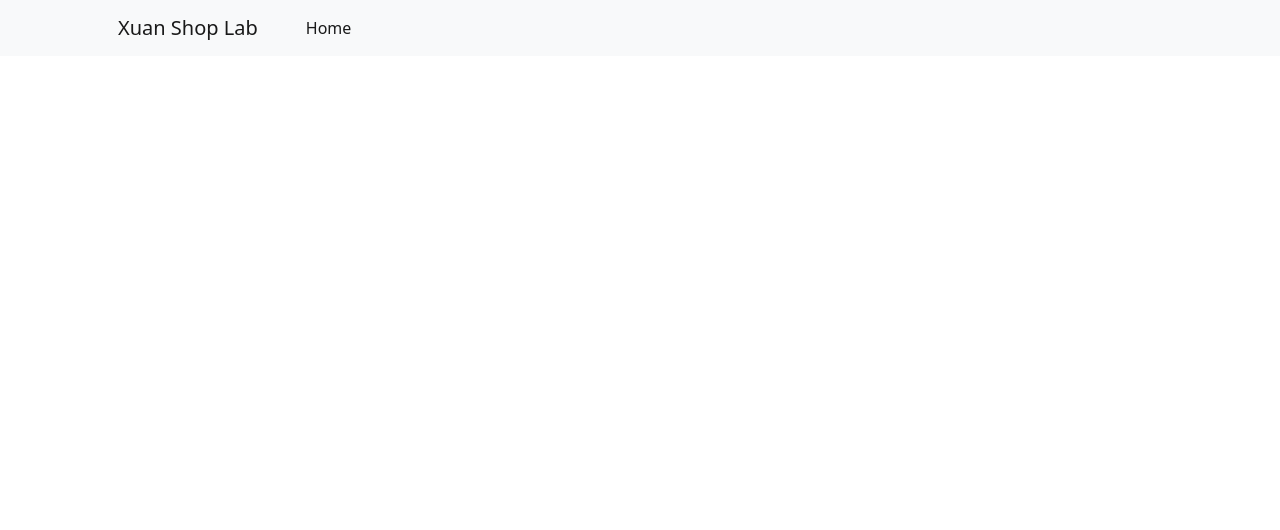
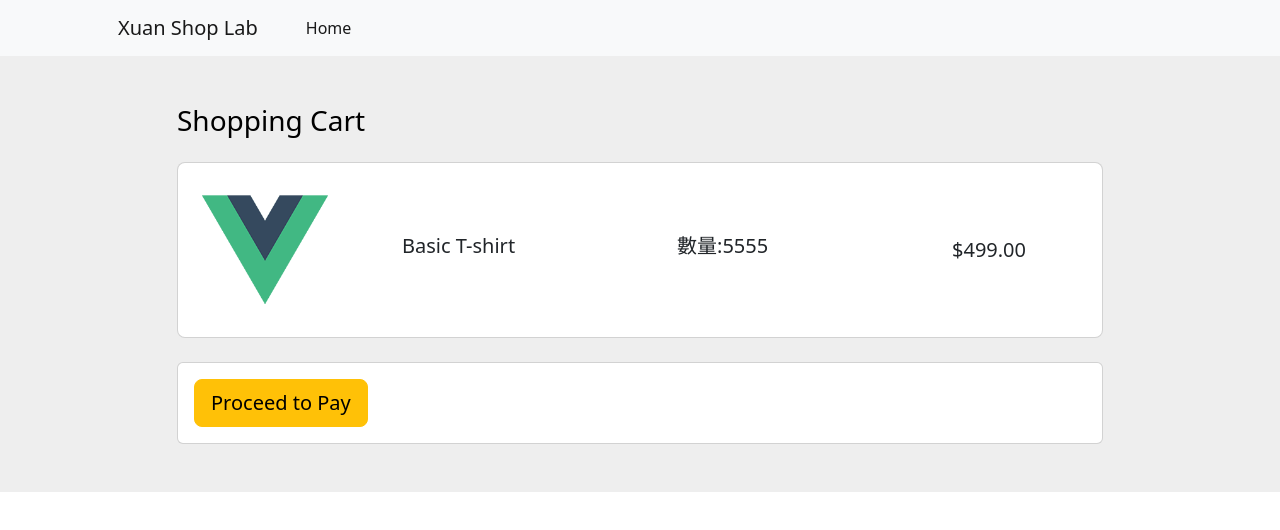
Before and after one commit to XuanJia1121/GoWaterFront, a Vue app in the folder gowaterlab/: page /cart in a window 1280 px wide. Shown: the top 530 px of the page. Built offline with nearby package versions, Linux system fonts and the light colour scheme; sample sign-in values are in the browser's storage.

Commit message:
add cart page

```diff
--- a/gowaterlab/src/components/HomePage.vue
+++ b/gowaterlab/src/components/HomePage.vue
@@ -1,11 +1,11 @@
 <template lang="">
         <nav class="navbar navbar-expand-lg navbar-light bg-light">
             <div class="container px-4 px-lg-5">
-                <a class="navbar-brand" href="#!">Xuan Shop Lab</a>
+                <a class="navbar-brand">Xuan Shop Lab</a>
                 <button class="navbar-toggler" type="button" data-bs-toggle="collapse" data-bs-target="#navbarSupportedContent" aria-controls="navbarSupportedContent" aria-expanded="false" aria-label="Toggle navigation"><span class="navbar-toggler-icon"></span></button>
                 <div class="collapse navbar-collapse" id="navbarSupportedContent">
                     <ul class="navbar-nav me-auto mb-2 mb-lg-0 ms-lg-4">
-                        <li class="nav-item"><a class="nav-link active" aria-current="page">Home</a></li>
+                        <li class="nav-item"><a @click="toHomeFunction" class="nav-link active" aria-current="page">Home</a></li>
                     </ul>
                     <form class="d-flex">
                         <button @click="toCartFunction" class="btn btn-outline-dark" type="button">
@@ -40,14 +40,18 @@
                                 <div class="text-center">
                                     <!-- Product name-->
                                     <h5 class="fw-bolder">{{p.name}}</h5>
-                                    <h5 class="fw-bolder mt-2">{{p.description}}</h5>
+                                    <h5 class="mt-2 text-warning">{{p.description}}</h5>
+                                </div>
+                            </div>
+                            <div class="card-body p-4">
+                                <div class="text-center">
                                     <!-- Product price-->
-                                    ${{p.price}}
+                                    <h4 class="text-danger">${{p.price}}</h4>
                                 </div>
                             </div>
                             <!-- Product actions-->
                             <div class="card-footer p-4 pt-0 border-top-0 bg-transparent">
-                                <div class="text-center"><button class="btn btn-outline-dark mt-auto">加入購物車</button></div>
+                                <div @click="addTocart(p)" class="text-center"><button class="btn btn-outline-dark mt-auto">加入購物車</button></div>
                             </div>
                         </div>
                     </div>
@@ -65,8 +69,7 @@
 
 import { useRouter } from "vue-router";
 import { useStore } from "@/store/index";
-import { onMounted , onBeforeMount ,reactive } from "vue";
-import { storeToRefs } from "pinia";
+import { onBeforeMount } from "vue";
 
 export default {
 
@@ -75,22 +78,29 @@
         //all store
         const myStore = useStore();
         //action
-        const { allProducts } = myStore;
+        const { allProducts , addTocart } = myStore;
         //vue router
         const router = useRouter();
         //to cart page
-        const toCartFunction = ()=> {
-            router.push({name:'cart'});
+        const toCartFunction = () => {
+            router.push({ name: 'cart' });
         }
+        //to home Page
+        const toHomeFunction = () => {
+            router.push({ name: 'home' });
+        }
+        //add to cart
 
-        onMounted(async ()=>{
-            const product = await allProducts();
-            myStore.$patch({'products': product});
+
+        onBeforeMount(async () => {
+            await allProducts();
         })
 
         return {
             myStore,
-            toCartFunction
+            toHomeFunction,
+            toCartFunction,
+            addTocart
         }
 
     }
--- a/gowaterlab/src/components/ShopCart.vue
+++ b/gowaterlab/src/components/ShopCart.vue
@@ -10,6 +10,48 @@
                 </div>
             </div>
     </nav>
+
+    <section class="h-100" style="background-color: #eee;">
+        <div class="container h-100 py-5">
+            <div class="row d-flex justify-content-center align-items-center h-100">
+            <div class="col-10">
+
+                <div class="d-flex justify-content-between align-items-center mb-4">
+                <h3 class="fw-normal mb-0 text-black">Shopping Cart</h3>
+                </div>
+
+                <div class="card rounded-3 mb-4">
+                <div class="card-body p-4">
+                    <div class="row d-flex justify-content-between align-items-center">
+                    <div class="col-md-2 col-lg-2 col-xl-2">
+                        <img
+                        src="@/assets/logo.png"
+                        class="img-fluid rounded-3" alt="Cotton T-shirt">
+                    </div>
+                    <div class="col-md-3 col-lg-3 col-xl-3">
+                        <p class="lead fw-normal mb-2">Basic T-shirt</p>
+                    </div>
+                    <div class="col-md-3 col-lg-3 col-xl-2 d-flex">
+                        <h5>數量:5555</h5>
+                    </div>
+                    <div class="col-md-3 col-lg-2 col-xl-2 offset-lg-1">
+                        <h5 class="mb-0">$499.00</h5>
+                    </div>
+                    </div>
+                </div>
+                </div>
+
+                <div class="card">
+                <div class="card-body">
+                    <button type="button" class="btn btn-warning btn-block btn-lg">Proceed to Pay</button>
+                </div>
+                </div>
+
+            </div>
+            </div>
+        </div>
+        </section>
+
 </template>
 
 <script>
--- a/gowaterlab/src/router.js
+++ b/gowaterlab/src/router.js
@@ -5,12 +5,9 @@
   if (to.meta.auth) {
     const token = sessionStorage.getItem('myToken');
     if (token) {
-      alert('i got a token');
       next();
     } else {
-      next({
-        path:'/login'
-      });
+      next({path:'/login'});
     }
   } else {
     next();
@@ -25,7 +22,7 @@
     meta: {
       keepAlive: false,// 不需要缓存
       auth: false
-    }
+    },
   },
   {
     path: '/home',
@@ -34,7 +31,7 @@
     meta: {
       keepAlive: false, // 不需要缓存
       auth: false
-    }
+    },
   },
   {
     path: '/cart',
@@ -53,7 +50,8 @@
     meta: {
       keepAlive: false, // 不需要缓存
       auth: false
-    }
+    },
+    beforeEnter: requireAuth
   }
   // Add more routes here
 ]
--- a/gowaterlab/src/store/index.js
+++ b/gowaterlab/src/store/index.js
@@ -7,6 +7,7 @@
   state: () => ({
     isLogin: false,
     products: [],
+    cart: []
   }),
 
   getters: {
@@ -29,18 +30,32 @@
 
 
     //商品相關
+    setProducts(products){
+      this.products = products;
+    },
     allProducts() {
       return new Promise(async(resolve, reject)=>{
         const response = await allProductAction();
-        resolve(JSON.parse(response.data));
-        console.log('find product finish');
+        this.setProducts(JSON.parse(response.data));
+        resolve();
       })
+    },
+    addTocart(product){
+      let itemIndex = this.cart.findIndex(item => item.id === product.id);
+      if (itemIndex !== -1) {
+        // Product is already in cart, update quantity
+        this.cart[itemIndex].count += 1;
+      } else {
+        // Product is not in cart, add to cart
+        product.count = 1;
+        this.cart.push(product);
+      }
     }
 
   },
 
   persist: {
-    enabled: true, // 这个配置代表存储生效，而且是整个store都存储
+    enabled: true,
   }
 
 });
```
